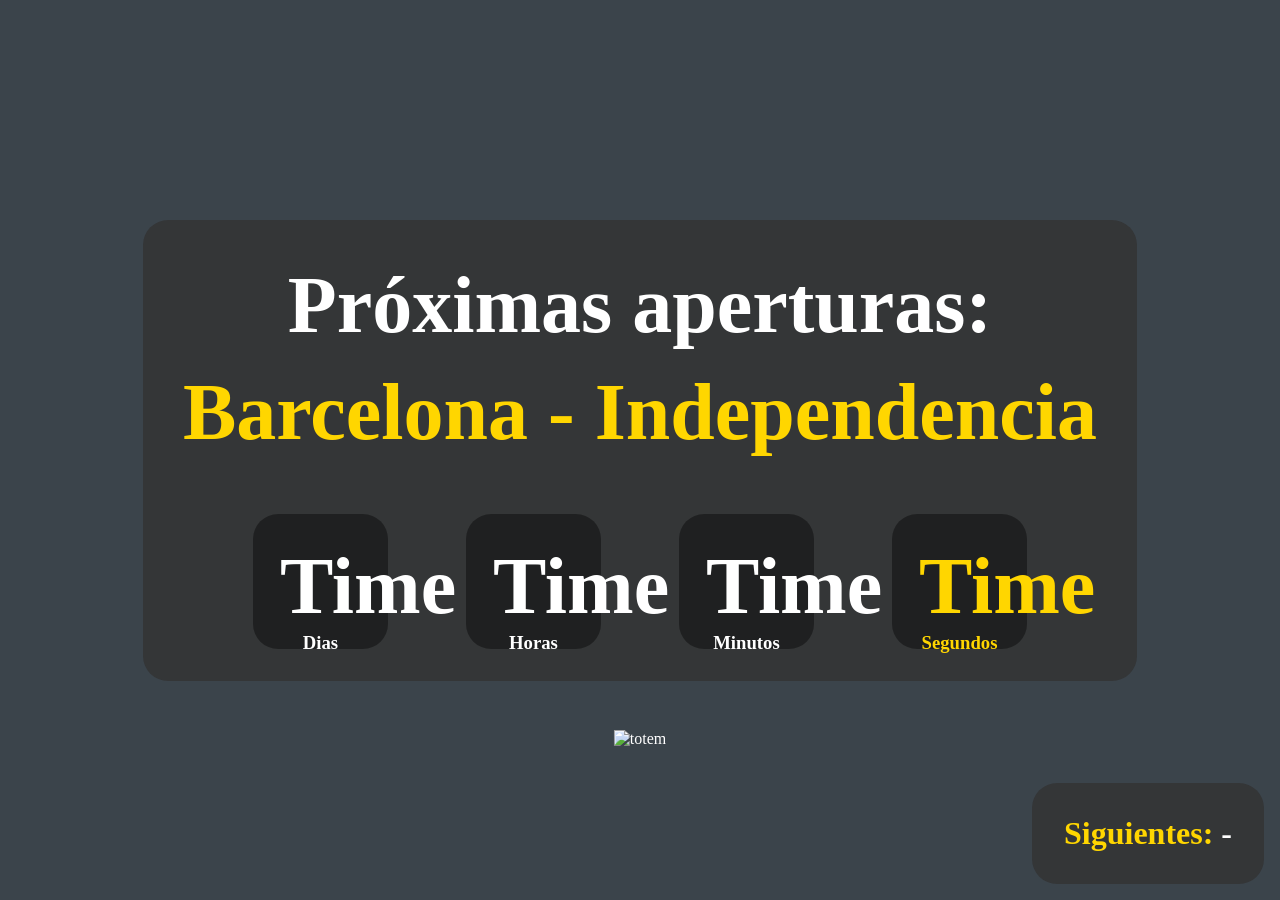
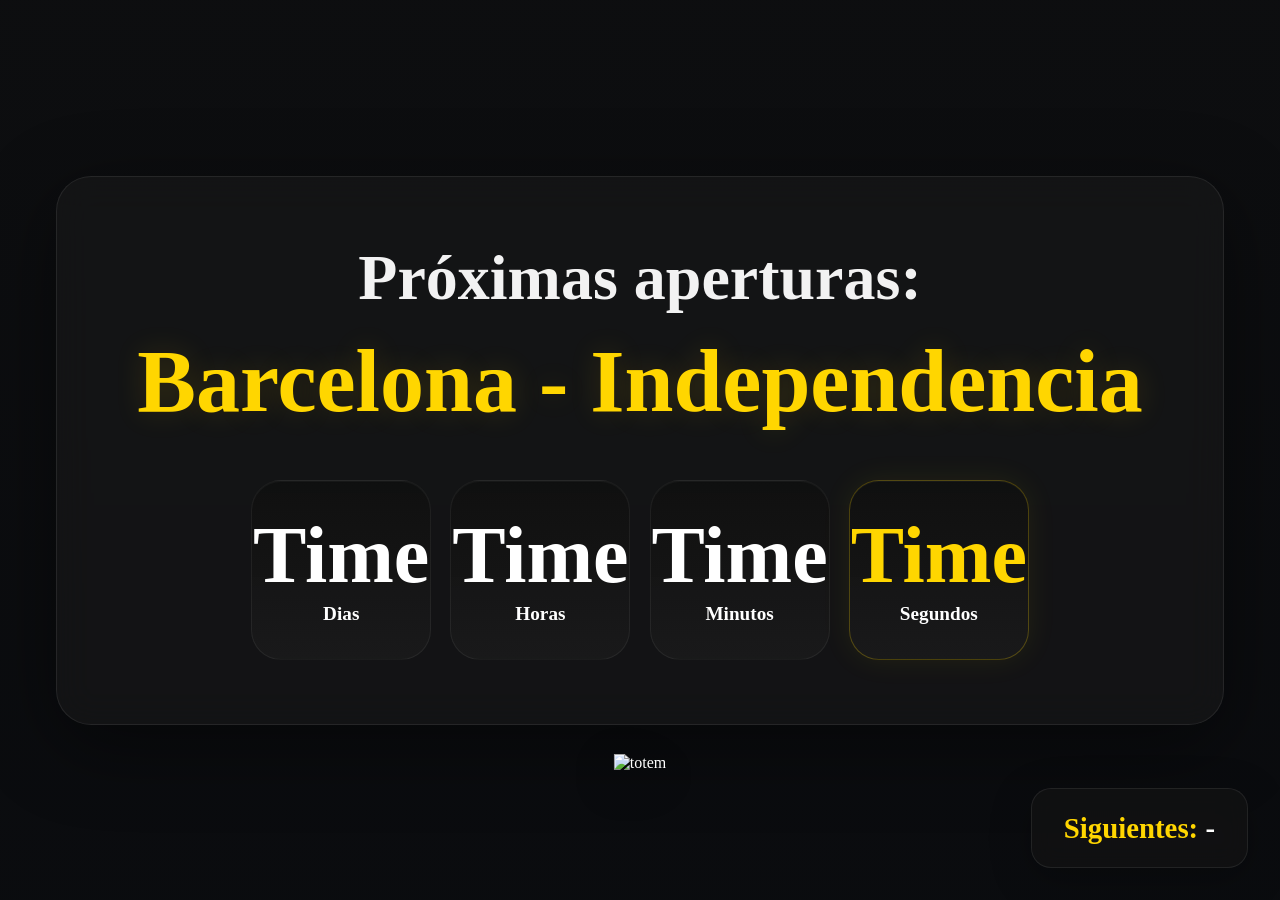

Update style.css

--- a/ap/style.css
+++ b/ap/style.css
@@ -12,128 +12,149 @@
 body {
     font-family: FP1;
     color: #FFFFFF;
-    background-color: #3B444B;
-    background-image: url("fondo2.png");
-    height: 100%;
+    background-color: #111;
+    background-image:
+        linear-gradient(rgba(8, 10, 14, 0.45), rgba(8, 10, 14, 0.75)),
+        url("fondo2.png");
     background-position: center;
     background-repeat: no-repeat;
     background-size: cover;
+    min-height: 100vh;
+    overflow: hidden;
 }
 
-#proximo{
-    position: absolute;
-    bottom: 1rem;
-    right: 1rem;
-    text-align: right;
-    background-color: rgba(50, 50, 50, 0.8);
-    border-radius: 25px;
-    padding: 2rem;
-}
-
-#prox{
-    text-align: right;
-    font-size: 2rem; 
-}
-
-h2{
-    font-size: 5rem;
-    font-weight: bold;
-    padding: 0.5rem;
-    align-items: center;
+/* PANEL PRINCIPAL */
+.test {
+    padding: 4rem 5rem;
+    background: rgba(30, 30, 30, 0.45);
+    backdrop-filter: blur(18px);
+    -webkit-backdrop-filter: blur(18px);
+    border-radius: 35px;
     text-align: center;
+    box-shadow: 0 20px 80px rgba(0,0,0,0.45);
+    border: 1px solid rgba(255,255,255,0.08);
 }
 
-h1{
-    font-size: 5rem;
-    font-weight: bold;
-    padding: 0.5rem;
-    align-items: center;
-    text-align: center;
-    color: #FFD600;
-}
-
-.coming-soon{
+.coming-soon {
     min-height: 100vh;
     display: flex;
     align-items: center;
-    flex-direction: column;
     justify-content: center;
 }
 
-.countdown{
-    padding-top: 3rem;
+/* TITULOS */
+h2 {
+    font-size: 4rem;
+    font-weight: bold;
+    margin-bottom: 1rem;
+    color: rgba(255,255,255,0.95);
+}
+
+h1 {
+    font-size: 5.5rem;
+    font-weight: bold;
+    color: #FFD600;
+    margin-bottom: 1rem;
+    text-shadow: 0 0 30px rgba(255,214,0,0.15);
+}
+
+/* COUNTDOWN */
+.countdown {
+    padding-top: 2rem;
     display: flex;
-    justify-content: space-evenly;
-    text-align: center;
+    gap: 1.2rem;
+    justify-content: center;
+}
+
+.container-day,
+.container-hour,
+.container-minute,
+.container-second {
+    width: 180px;
+    height: 180px;
+    border-radius: 30px;
+    display: flex;
+    flex-direction: column;
+    justify-content: center;
+    background: linear-gradient(
+        180deg,
+        rgba(15,15,15,0.85),
+        rgba(30,30,30,0.7)
+    );
+    border: 1px solid rgba(255,255,255,0.06);
+    box-shadow: inset 0 1px 0 rgba(255,255,255,0.04);
+}
+
+.container-second {
+    border: 1px solid rgba(255,214,0,0.25);
+    box-shadow:
+        0 0 30px rgba(255,214,0,0.08),
+        inset 0 1px 0 rgba(255,255,255,0.04);
 }
 
 .day,
 .hour,
 .minute,
-.second{
+.second {
     font-size: 5rem;
+    line-height: 1;
 }
 
-.container-second{
-    height: 15vh;
-    width: 15vh;
-    padding: 3vh;
+.second {
     color: #FFD600;
-    border-radius: 25px;
-    background-color: rgba(0, 0, 0, 0.4);
 }
 
-.container-hour, 
-.container-minute, 
-.container-day{
-    height: 15vh;
-    width: 15vh;
-    padding: 3vh;
-    background-color: rgba(0, 0, 0, 0.4);
-    border-radius: 25px;
-    text-align: center;
-    
+.container-day h3:last-child,
+.container-hour h3:last-child,
+.container-minute h3:last-child,
+.container-second h3:last-child {
+    font-size: 1.2rem;
+    margin-top: 0.5rem;
 }
 
-
-.image{
-    height: 100vh;
-    padding-top: 2rem;
-    display: flex;
-    align-items: center;
+/* SIGUIENTES */
+#proximo {
+    position: absolute;
+    bottom: 2rem;
+    right: 2rem;
+    background: rgba(20, 20, 20, 0.6);
+    backdrop-filter: blur(12px);
+    padding: 1.4rem 2rem;
+    border-radius: 20px;
+    border: 1px solid rgba(255,255,255,0.08);
+    box-shadow: 0 10px 40px rgba(0,0,0,0.25);
 }
 
-.test{
-    padding: 2rem;
-    background-color: rgba(50, 50, 50, 0.8);
-    border-radius: 25px;
-    text-align: center;
+#prox {
+    font-size: 1.8rem;
 }
 
 #name {
-    opacity: 1; /* Asegura que el nombre esté visible inicialmente */
-    transition: opacity 1s ease-in-out; /* Transición de opacidad */
+    opacity: 1;
+    transition: opacity 0.7s ease-in-out;
 }
 
+/* TOTEM */
 #totem {
     position: absolute;
-    bottom: 9.5rem; /* Lo colocamos en la parte inferior */
-    left: 50%; /* Lo centramos horizontalmente */
-    transform: translateX(-50%); /* Corregimos la posición para centrarlo correctamente */
+    bottom: 8rem;
+    left: 50%;
+    transform: translateX(-50%);
+    filter: drop-shadow(0 12px 20px rgba(0,0,0,0.35));
 }
 
+#totem img {
+    width: 110px;
+    height: 110px;
+}
+
+/* ANIMACIONES */
 .fade {
     animation: fadeEffect 3s infinite;
 }
 
 @keyframes fadeEffect {
-    0% {
-        opacity: 1;
-    }
-    50% {
-        opacity: 0;
-    }
-    100% {
-        opacity: 1;
-    }
+    0% { opacity: 1; }
+    50% { opacity: 0; }
+    100% { opacity: 1; }
 }
